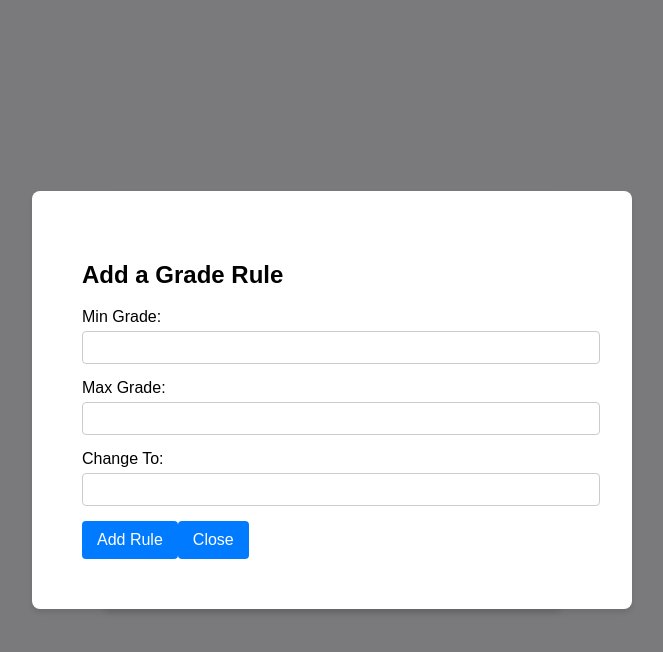
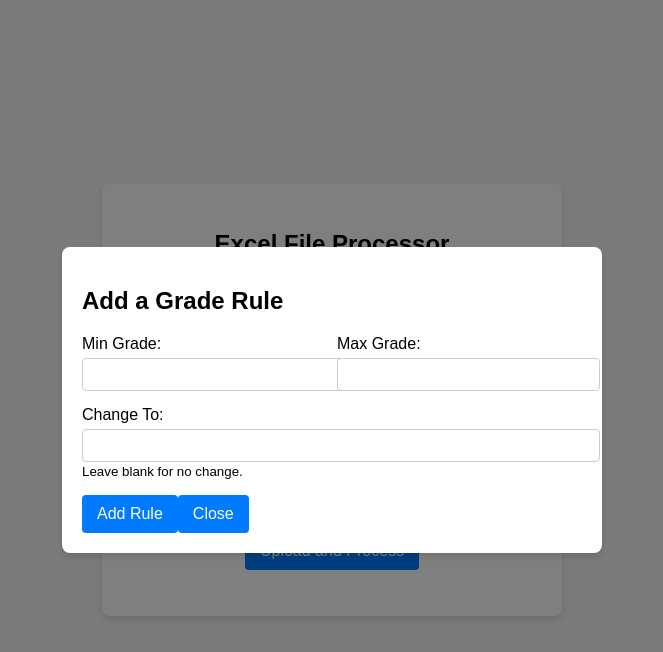
Before and after one commit to tayylorngo/egg-file-processor, a React (Create React App) app: page / in a window 1280 px wide. Both pictures are taken after a click on the button "Add Custom Grade Rule". Shown: the top 652 px of the page, without its empty margins (308-971 px from the left). Built offline with nearby package versions, Linux system fonts and the light colour scheme.

Commit message:
users can leave change to field blank

```diff
--- a/src/components/GradeRuleList/GradeRuleList.js
+++ b/src/components/GradeRuleList/GradeRuleList.js
@@ -1,5 +1,5 @@
 import React from "react";
-import "./GradeRuleList.css"; // Import styles for the table
+import "./GradeRuleList.css";
 
 const GradeRuleList = ({ rules, onRemoveRule }) => {
   return (
--- a/src/components/GradeRuleModal/GradeRuleModal.css
+++ b/src/components/GradeRuleModal/GradeRuleModal.css
@@ -13,22 +13,44 @@
 
   .modal-content {
     background: white;
-    padding: 50px;
+    padding: 20px;
     border-radius: 8px;
     width: 500px; /* Wider modal */
-    max-width: 90%; /* Ensure it stays responsive */
+    max-width: 90%;
     text-align: left;
     box-shadow: 0 4px 6px rgba(0, 0, 0, 0.1);
   }
 
-  .form-group {
+  .form-group-row {
+    display: flex;
+    justify-content: space-between; /* Space out the inputs */
+    gap: 10px; /* Add spacing between the inputs */
     margin-bottom: 15px;
   }
 
+  .form-group {
+    flex: 1; /* Make inputs equal width */
+  }
+
   input {
-    width: 100%; /* Inputs stretch within the modal */
+    width: 100%;
     padding: 8px;
     margin-top: 5px;
     border: 1px solid #ccc;
     border-radius: 4px;
   }
+
+  button {
+    margin-top: 15px;
+    background-color: #007bff;
+    color: white;
+    padding: 10px 15px;
+    border: none;
+    border-radius: 4px;
+    cursor: pointer;
+    font-size: 16px;
+  }
+
+  button:hover {
+    background-color: #0056b3;
+  }
--- a/src/components/GradeRuleModal/GradeRuleModal.js
+++ b/src/components/GradeRuleModal/GradeRuleModal.js
@@ -12,14 +12,12 @@ const GradeRuleModal = ({ isOpen, onClose, onAddRule }) => {
       if (value === "" || (Number(value) >= 0 && Number(value) <= 100)) {
         setNewRule({ ...newRule, [name]: value });
       }
-    } else {
-      setNewRule({ ...newRule, [name]: value });
     }
   };
 
   const handleAddRule = () => {
-    if (!newRule.min || !newRule.max || !newRule.changeTo) {
-      alert("Please fill in all fields.");
+    if (!newRule.min || !newRule.max) {
+      alert("Please fill in the Min and Max fields.");
       return;
     }
 
@@ -29,7 +27,13 @@ const GradeRuleModal = ({ isOpen, onClose, onAddRule }) => {
       return;
     }
 
-    onAddRule(newRule); // Pass the new rule back to the parent
+    // Treat empty "Change To" as "N/A"
+    const ruleWithDefaults = {
+      ...newRule,
+      changeTo: newRule.changeTo === "" ? "N/A" : newRule.changeTo,
+    };
+
+    onAddRule(ruleWithDefaults); // Pass the new rule back to the parent
     setNewRule({ min: "", max: "", changeTo: "" }); // Reset the form
     onClose(); // Close the modal
   };
@@ -40,6 +44,7 @@ const GradeRuleModal = ({ isOpen, onClose, onAddRule }) => {
     <div className="modal">
       <div className="modal-content">
         <h2>Add a Grade Rule</h2>
+        <div className="form-group-row">
           <div className="form-group">
             <label>Min Grade:</label>
             <input
@@ -62,6 +67,7 @@ const GradeRuleModal = ({ isOpen, onClose, onAddRule }) => {
               max="100"
             />
           </div>
+        </div>
         <div className="form-group">
           <label>Change To:</label>
           <input
@@ -72,9 +78,14 @@ const GradeRuleModal = ({ isOpen, onClose, onAddRule }) => {
             min="0"
             max="100"
           />
+          <small>Leave blank for no change.</small>
         </div>
-        <button onClick={handleAddRule} className="btn">Add Rule</button>
-        <button onClick={onClose} className="btn">Close</button>
+        <button onClick={handleAddRule} className="btn">
+          Add Rule
+        </button>
+        <button onClick={onClose} className="btn">
+          Close
+        </button>
       </div>
     </div>
   );
```
Also changed, not shown: 1 other file (tests, documents, lock files or other folders). Lines whose indentation alone changed are shown as unchanged.
